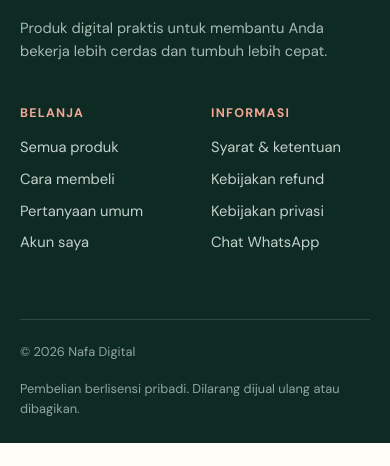
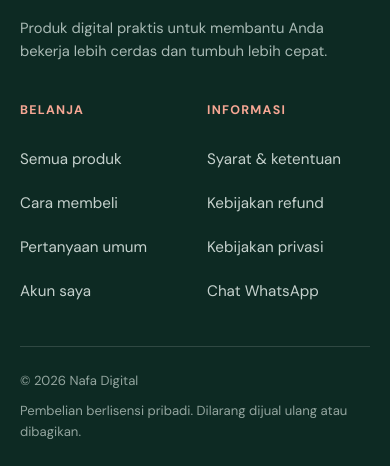
Before and after one commit to nafatechwebid/iddigitalstore, a plain HTML site: page index.html in a window 390 px wide. Shown: the part 10833-11299 px from the top of the page. Before the commit the page ends 11276 px from the top, so only its background shows below. Drawn offline with Linux system fonts and the light colour scheme.

Commit message:
Update style.css

```diff
--- a/style.css
+++ b/style.css
@@ -165,13 +165,14 @@ h1 em,h2 em{color:var(--coral-d);font-style:italic}
 
 /* footer */
 .foot{background:var(--ink-dark);color:#fff;padding:4.5rem clamp(1.25rem,7vw,8rem) 1.5rem}
-.foot-top{display:grid;grid-template-columns:1fr 1fr;gap:4rem}
+.foot-top{display:grid;grid-template-columns:1.1fr 1fr;gap:4rem;align-items:start}
 .foot-top>div:first-child p{color:#a9bab5;margin-top:1rem;max-width:22rem;font-size:.92rem}
 .logo-light span{color:#f6a794}
-.foot-links{display:grid;grid-template-columns:repeat(2,1fr);gap:2rem}
-.foot-links b{display:block;color:#f6a794;font-size:.78rem;letter-spacing:.1em;text-transform:uppercase;margin-bottom:.8rem}
-.foot-links a{display:block;color:#c5d1cd;margin:.5rem 0;font-size:.92rem}
-.foot-bottom{display:flex;justify-content:space-between;gap:1rem;flex-wrap:wrap;margin-top:3.5rem;padding-top:1.4rem;border-top:1px solid rgba(255,255,255,.14);color:#93a59f;font-size:.8rem}
+.foot-links{display:grid;grid-template-columns:repeat(2,minmax(0,1fr));gap:2rem 2.5rem;align-items:start}
+.foot-links b{display:block;color:#f6a794;font-size:.78rem;letter-spacing:.1em;text-transform:uppercase;margin-bottom:.4rem;line-height:44px}
+.foot-links a{display:flex;align-items:center;min-height:44px;color:#c5d1cd;font-size:.95rem;line-height:1.3}
+.foot-links a:hover{color:#fff}
+.foot-bottom{display:flex;justify-content:space-between;align-items:center;gap:.6rem 1.5rem;flex-wrap:wrap;margin-top:3rem;padding-top:1.4rem;border-top:1px solid rgba(255,255,255,.14);color:#93a59f;font-size:.82rem;line-height:1.6}
 
 /* dialog umum */
 dialog{border:0;padding:0;color:var(--ink);background:var(--paper)}
@@ -303,8 +304,9 @@ dialog::backdrop{background:rgba(13,42,35,.55)}
   .steps-feature{padding:3.5rem 1.25rem}
   .cta{padding:4.5rem 1.25rem}
   .foot{padding:3.5rem 1.25rem 1.5rem}
-  .foot-top{grid-template-columns:1fr;gap:2.5rem}
-  .foot-bottom{flex-direction:column}
+  .foot-top{grid-template-columns:1fr;gap:1.5rem}
+  .foot-links{gap:1rem 1.5rem}
+  .foot-bottom{flex-direction:column;align-items:flex-start;margin-top:2rem}
   .cartlist,.checkout,.cart-head{padding-left:1.25rem;padding-right:1.25rem}
   .modal{padding:1rem 1.2rem 1.4rem}
   .d-art{margin:0 -1.2rem 1rem}
```
